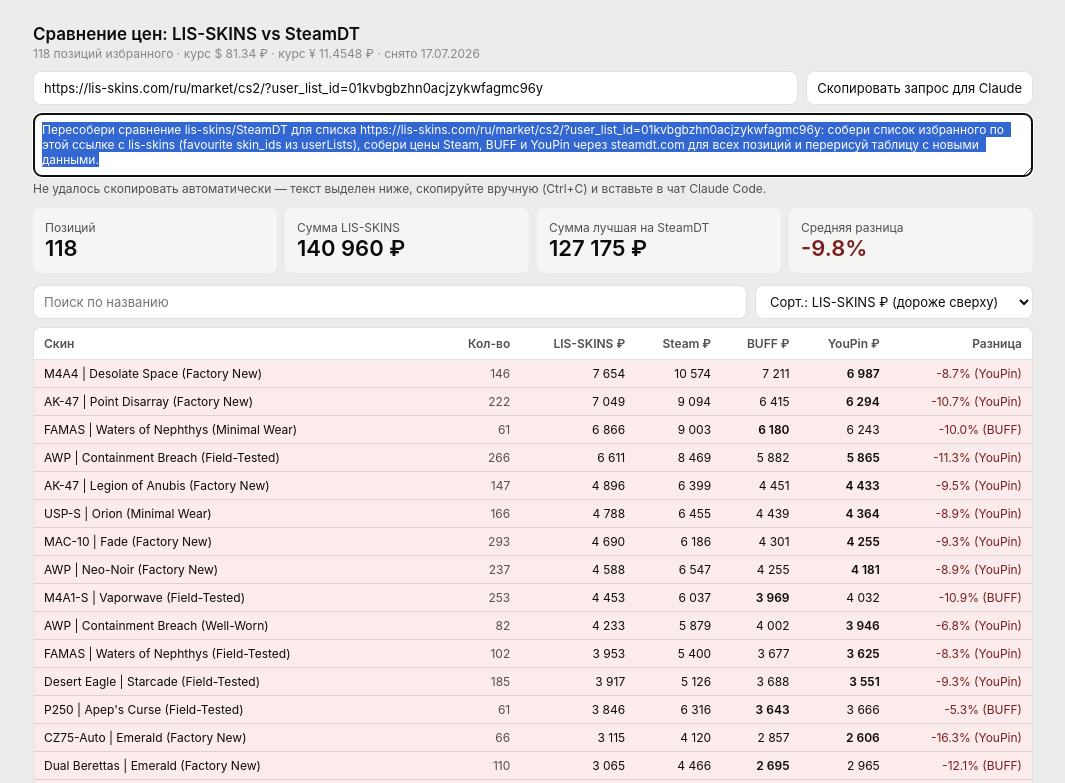
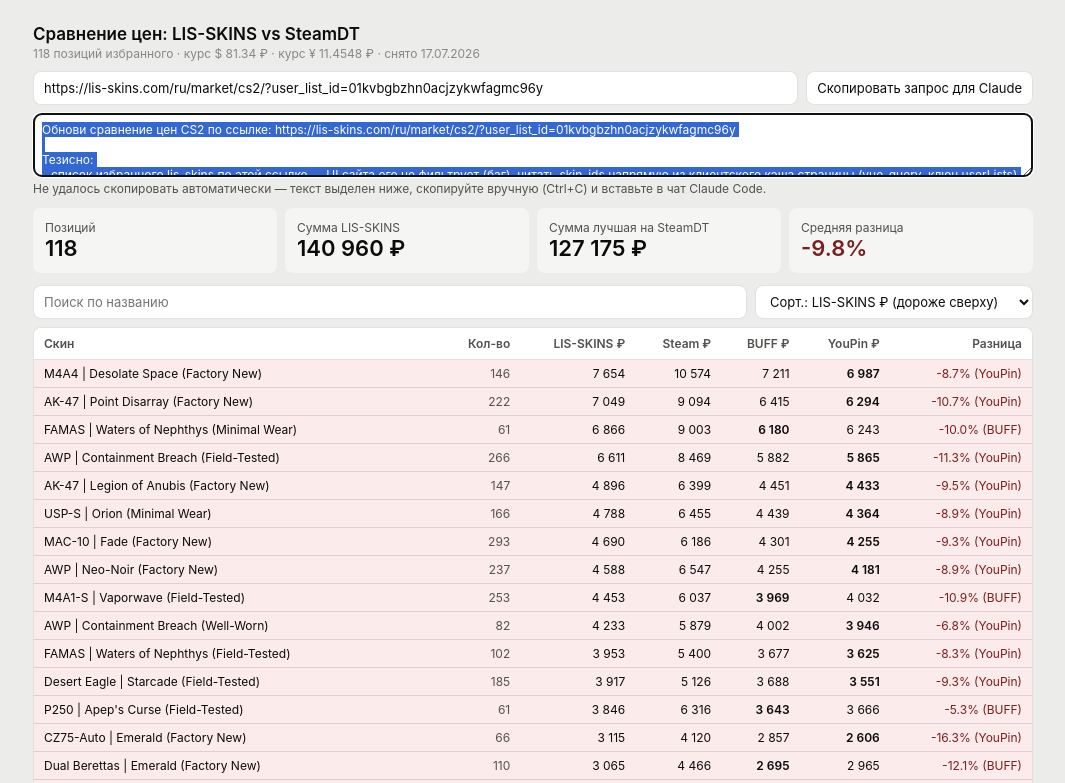
Before and after one commit to v1nkore/cs2-market-tools, a plain HTML site: page lisskins-steamdt-compare/index.html in a window 1280 px wide. Both pictures are taken after a click on the button "Скопировать запрос для Claude". Shown: the top 783 px of the page, without its empty margins (107-1172 px from the left). Drawn offline with Linux system fonts and the light colour scheme.

Commit message:
lisskins-steamdt-compare: make the refresh prompt bullet-point / more explicit

```diff
--- a/lisskins-steamdt-compare/index.html
+++ b/lisskins-steamdt-compare/index.html
@@ -181,7 +181,7 @@
 document.getElementById('sort-select').addEventListener('change', applyFilterSort);
 document.getElementById('refresh-btn').addEventListener('click', () => {
   const url = document.getElementById('list-url').value.trim() || 'https://lis-skins.com/ru/market/cs2/?user_list_id=01kvbgbzhn0acjzykwfagmc96y';
-  const prompt = 'Пересобери сравнение lis-skins/SteamDT для списка ' + url + ': собери список избранного по этой ссылке с lis-skins (favourite skin_ids из userLists), собери цены Steam, BUFF и YouPin через steamdt.com для всех позиций и перерисуй таблицу с новыми данными.';
+  const prompt = 'Обнови сравнение цен CS2 по ссылке: ' + url + '\n\nТезисно:\n- список избранного lis-skins по этой ссылке — UI сайта его не фильтрует (баг), читать skin_ids напрямую из клиентского кэша страницы (vue-query, ключ userLists)\n- по каждому скину: название, доступное количество, цена в $ и ₽ (курс — с lis-skins)\n- на steamdt.com (/en/mkt) по каждому скину забрать цены Steam, BUFF, YouPin — API отдаёт их в юанях (CNY), перевести в ₽ по курсу из localStorage.commonDictionary.rates того же сайта\n- посчитать разницу лучшей из трёх цен SteamDT относительно lis-skins, в ₽ и в %\n- перерисовать таблицу (index.html) и обновить comparison.xlsx новыми данными';
   const box = document.getElementById('prompt-box');
   const status = document.getElementById('copy-status');
   box.style.display = 'block';
```
